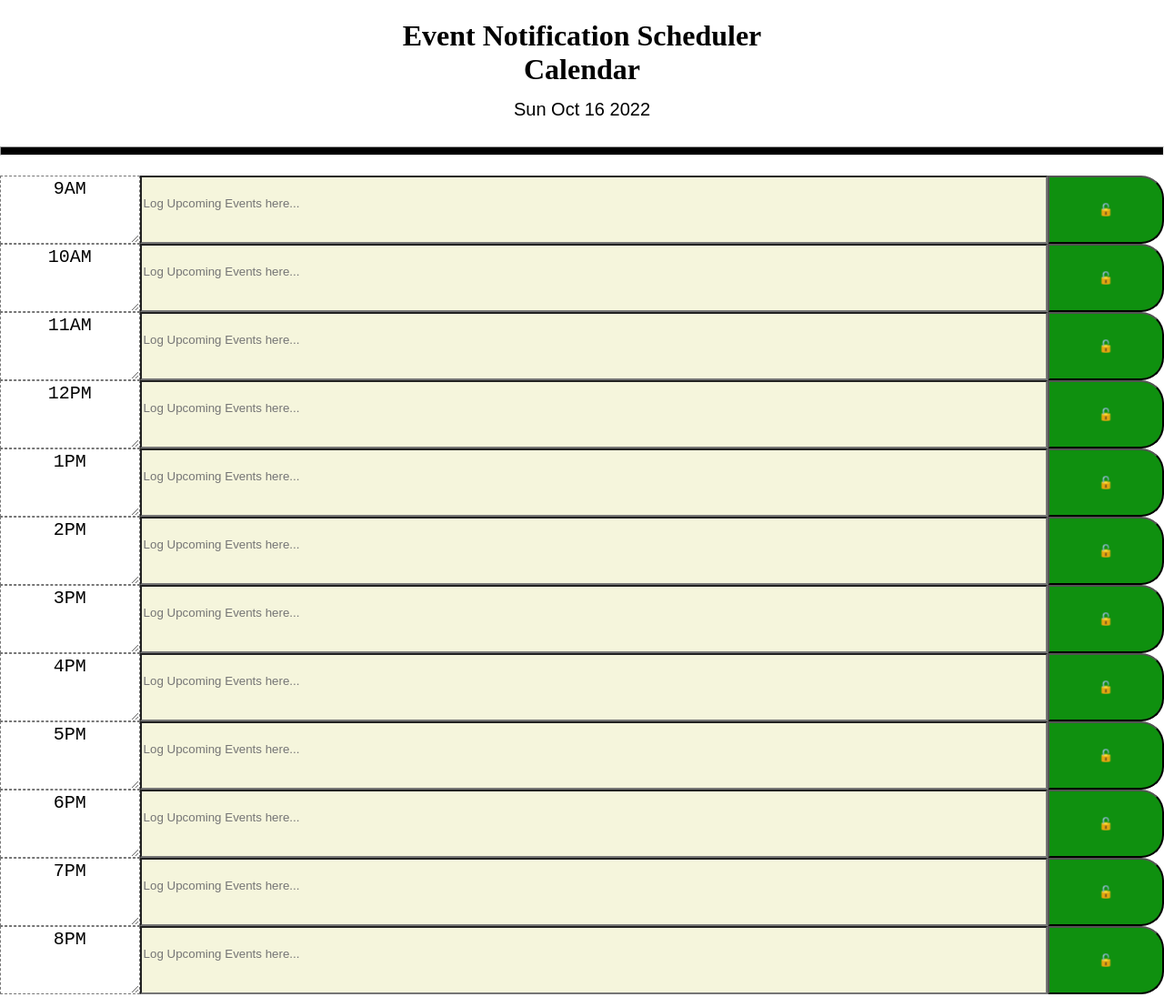
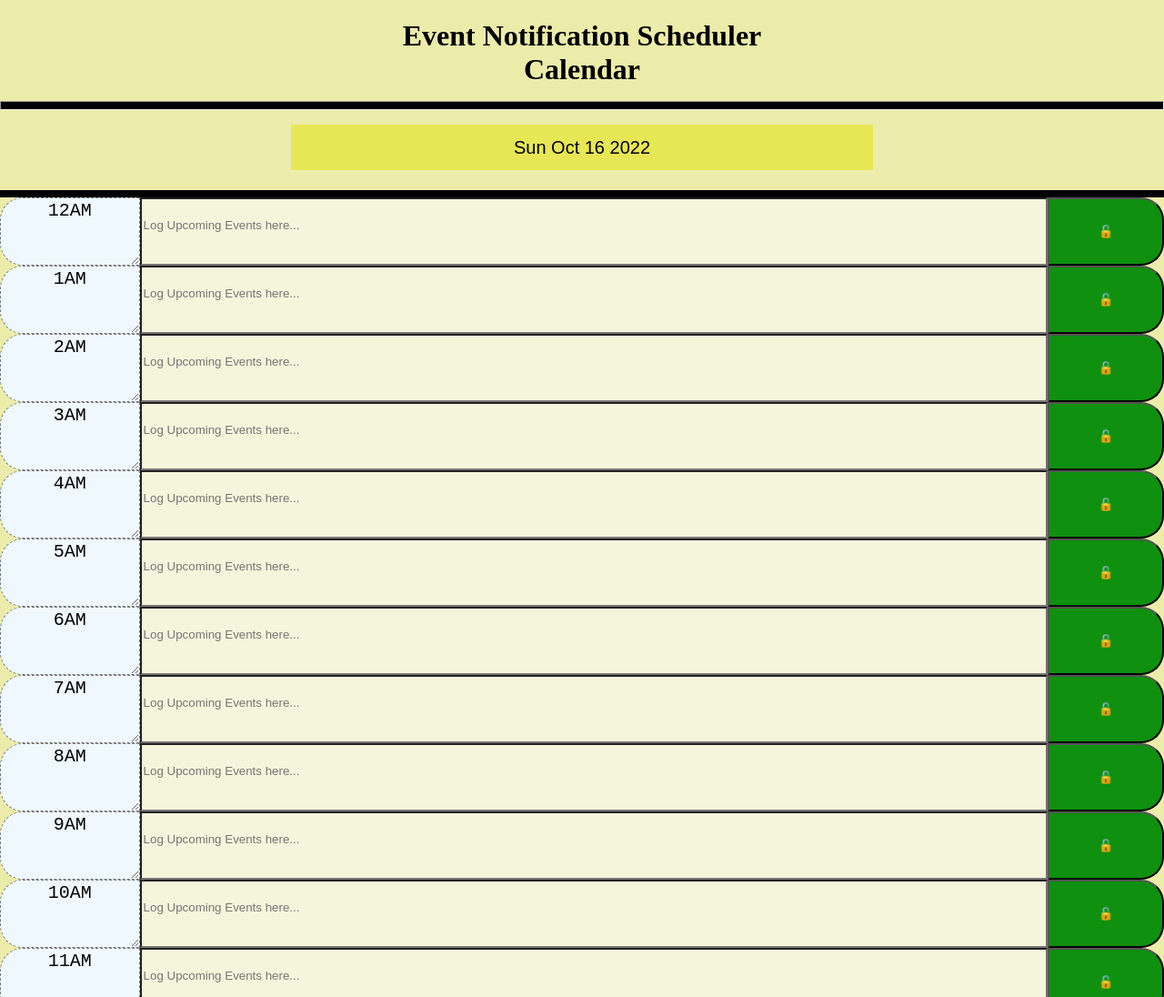
Before and after one commit to junnel308/event_scheduler_notification, a plain HTML site: page index.html in a window 1280 px wide. Shown: the top 1096 px of the page at 91% size. Drawn offline with Linux system fonts and the light colour scheme.

Commit message:
added element where headers position is fixed, changed design colors, included separator for the title and date display

```diff
--- a/index.html
+++ b/index.html
@@ -13,14 +13,58 @@
            <h1>
             Event Notification Scheduler <br>
             Calendar<br>
-            <input type="input" id="todays-date" readonly placeholder="Todays Date" style="width: 50%; height: 50px; text-align: center; font-size: 20px; border: none;"></input>
             <hr id="separation-line" style="width: auto; height:10px; background-color: black;">
-        </h1>
+            <input type="text" id="todays-date" readonly placeholder="Todays Date" />
+            </h1>
         </header>
 
         <main id="wrapper">
-            <h2 id="message-saved"></h2>
             <div>
+                <div>
+                    <textarea id="time" class="time-display" readonly>12AM</textarea>
+                    <input class="user-input" placeholder="Log Upcoming Events here..."/>
+                    <button>🔓</button>
+                </div>
+                <div>
+                    <textarea id="time" class="time-display" readonly>1AM</textarea>
+                    <input class="user-input" placeholder="Log Upcoming Events here..."/>
+                    <button>🔓</button>
+                </div>
+                <div>
+                    <textarea id="time" class="time-display" readonly>2AM</textarea>
+                    <input class="user-input" placeholder="Log Upcoming Events here..."/>
+                    <button>🔓</button>
+                </div>
+                <div>
+                    <textarea id="time" class="time-display" readonly>3AM</textarea>
+                    <input class="user-input" placeholder="Log Upcoming Events here..."/>
+                    <button>🔓</button>
+                </div>
+                <div>
+                    <textarea id="time" class="time-display" readonly>4AM</textarea>
+                    <input class="user-input" placeholder="Log Upcoming Events here..."/>
+                    <button>🔓</button>
+                </div>
+                <div>
+                    <textarea id="time" class="time-display" readonly>5AM</textarea>
+                    <input class="user-input" placeholder="Log Upcoming Events here..."/>
+                    <button>🔓</button>
+                </div>
+                <div>
+                    <textarea id="time" class="time-display" readonly>6AM</textarea>
+                    <input class="user-input" placeholder="Log Upcoming Events here..."/>
+                    <button>🔓</button>
+                </div>
+                <div>
+                    <textarea id="time" class="time-display" readonly>7AM</textarea>
+                    <input class="user-input" placeholder="Log Upcoming Events here..."/>
+                    <button>🔓</button>
+                </div>
+                <div>
+                    <textarea id="time" class="time-display" readonly>8AM</textarea>
+                    <input class="user-input" placeholder="Log Upcoming Events here..."/>
+                    <button>🔓</button>
+                </div>
                 <div>
                     <textarea type="input" class="time-display" id="time" readonly>9AM</textarea>
                     <input class="user-input" placeholder="Log Upcoming Events here..." />
@@ -81,10 +125,25 @@
                     <input class="user-input" placeholder="Log Upcoming Events here..."/>
                     <button>🔓</button>
                 </div>
+                <div>
+                    <textarea id="time" class="time-display" readonly>9PM</textarea>
+                    <input class="user-input" placeholder="Log Upcoming Events here..."/>
+                    <button>🔓</button>
+                </div>
+                <div>
+                    <textarea id="time" class="time-display" readonly>10PM</textarea>
+                    <input class="user-input" placeholder="Log Upcoming Events here..."/>
+                    <button>🔓</button>
+                </div>
+                <div>
+                    <textarea id="time" class="time-display" readonly>11PM</textarea>
+                    <input class="user-input" placeholder="Log Upcoming Events here..."/>
+                    <button>🔓</button>
+                </div>
             </div>
         </main>
         </main>
         </main>
-        <script src="script.js"></script>
+        <script type="text/javascript" src="script.js"></script>
     </body>
 </html>
--- a/script.js
+++ b/script.js
@@ -1,5 +1,6 @@
 var todaysDate = document.querySelector("#todays-date");
 var lockButton = document.querySelector('button');
+
 
 var date = new Date();
 var currentHour = date.getHours();
@@ -7,7 +8,7 @@ var currentDate = date.toDateString();
 
 todaysDate.value = currentDate;
 
-if(currentHour) {
+if(currentHour ===  true) {
     displayHere.value = "Current Hour";
     displayHere.style.backgroundColor = "blue";
 }
--- a/style.css
+++ b/style.css
@@ -5,16 +5,32 @@ body {
     height: 100%;
     margin: 0;
     padding: 0;
+    background-color: rgb(236, 236, 170);
+}
+header {
+    position: fixed;
+    width: 100%;
+    background-color: rgb(236, 236, 170);
+    border-bottom-style: solid;
+    border-width: 8px;
 }
 
 #wrapper {
     width: 100%;
     margin: auto;
-    padding: auto;
+    padding-top: 217px;
 }
 
 h1 {
     text-align: center;
+}
+
+#todays-date {
+    width: 50%; height: 50px;
+    text-align: center; font-size: 20px;
+    border: none;
+    background-color:  rgb(231, 231, 85);
+
 }
 
 .time-display {
@@ -22,11 +38,14 @@ h1 {
     height: 75px;
     border-style: dashed;
     border-width: 1%;
+    border-top-left-radius: 25px;
+    border-bottom-left-radius: 25px;
     justify-content: center;
     align-items: center;
     text-align: center;
     float: left;
     font-size: 20px;
+    background-color: aliceblue;
 }
 
 .user-input {
```
